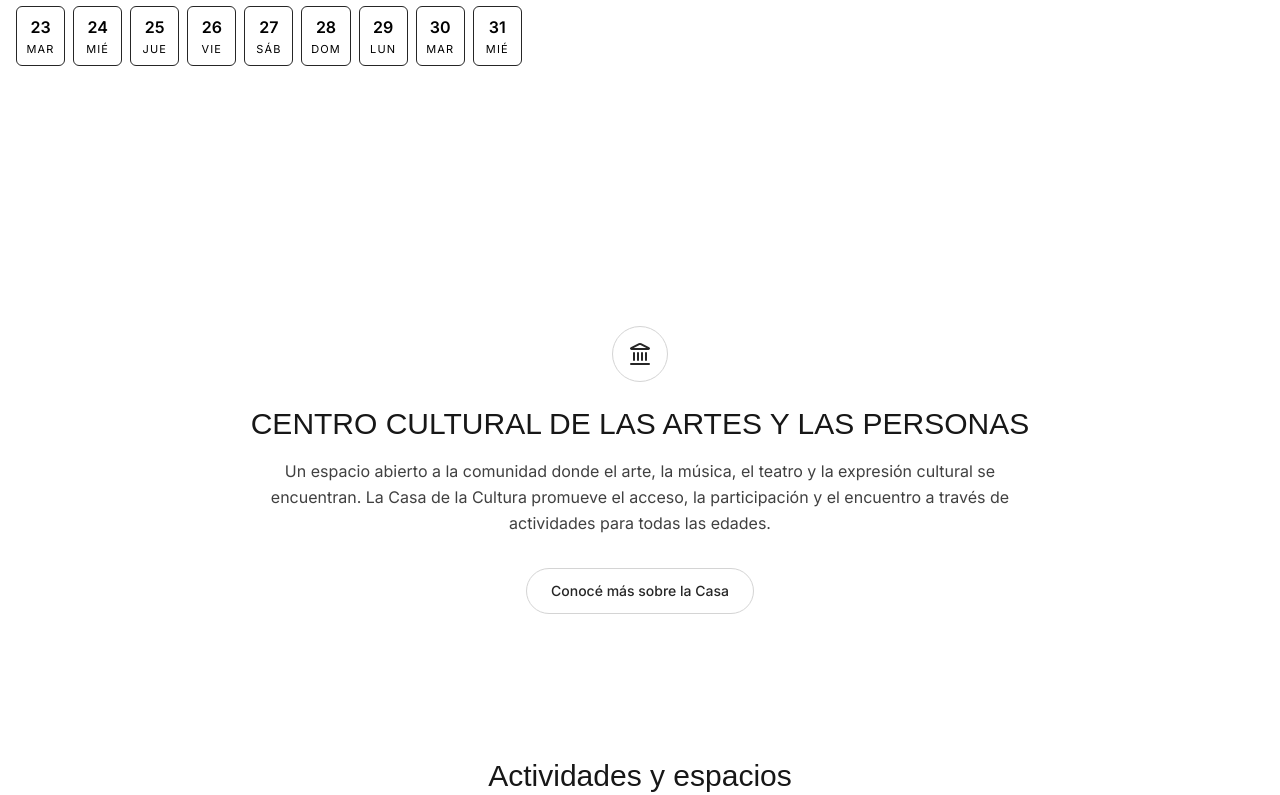
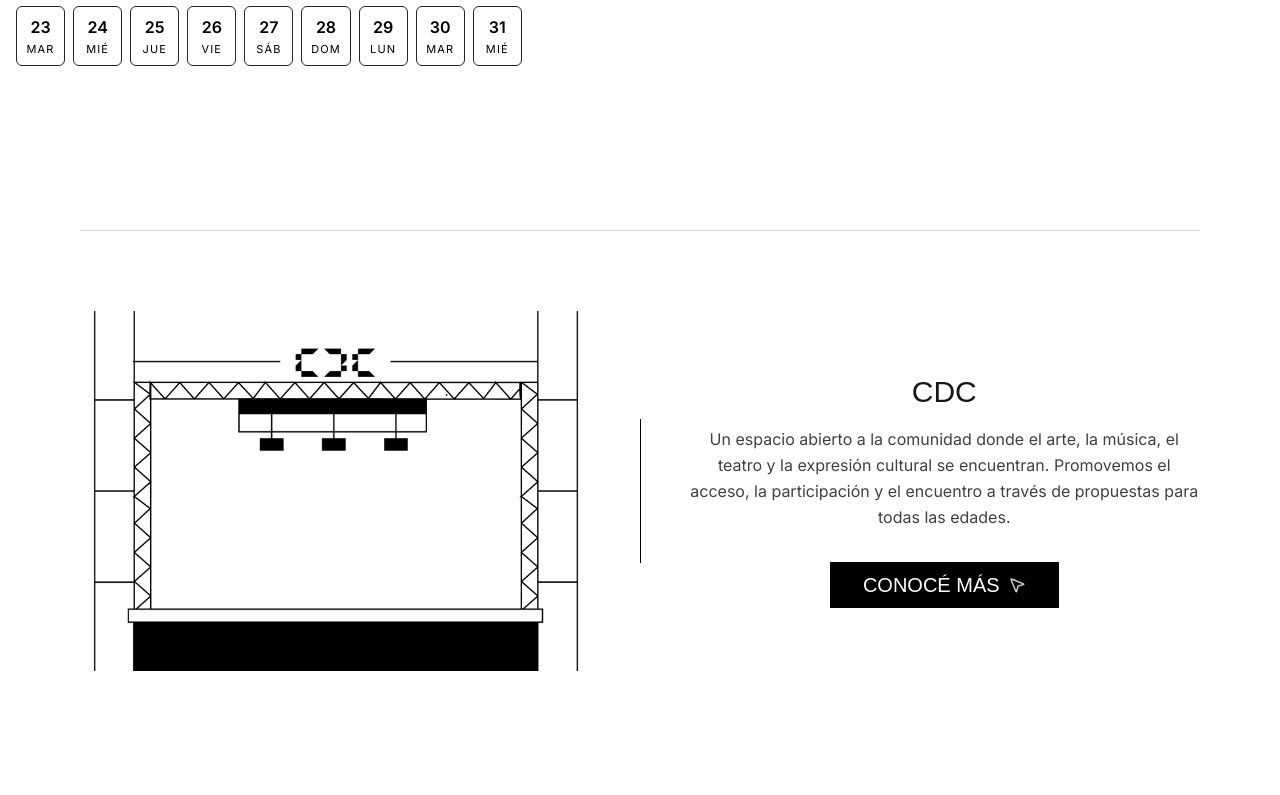
Before and after one commit to kevkarlion/casa-de-la-cultura, a Next.js app: page / in a window 1280 px wide. Shown: the part 1345-2140 px from the top of the page. Built offline with nearby package versions, Linux system fonts and the light colour scheme; a web font is replaced by a local one.

Commit message:
section presentacion styles ok

```diff
--- a/components/home/PresentacionCdc/PresentacionCdc.tsx
+++ b/components/home/PresentacionCdc/PresentacionCdc.tsx
@@ -1,40 +1,103 @@
-'use client'
+"use client";
 
-import { Landmark } from 'lucide-react'
-import Link from 'next/link'
+import Image from "next/image";
+
+import { motion } from "framer-motion";
+import { MousePointer2, Fingerprint } from "lucide-react";
 
 export default function PresentacionCdc() {
   return (
-    <section className="relative w-full py-8 pb-16">
-      <div className="mx-auto max-w-5xl px-4 text-center">
-        {/* Ícono */}
-        <div className="mb-6 flex justify-center">
-          <div className="flex h-14 w-14 items-center justify-center rounded-full border border-neutral-300">
-            <Landmark className="h-6 w-6 text-neutral-800" />
+    <section className="relative w-full py-24 overflow-hidden bottom-40">
+      <div className="mx-auto mb-20 max-w-6xl px-4">
+        <motion.span
+          initial={{ scaleX: 0 }}
+          whileInView={{ scaleX: 1 }}
+          viewport={{ once: true }}
+          transition={{ duration: 0.8, ease: "easeOut" }}
+          className="block h-px w-full origin-left bg-neutral-300"
+        />
       </div>
+      <div className="mx-auto max-w-6xl px-4">
+        <div className="grid items-center gap-12 md:grid-cols-[1fr_auto_1fr]">
+          {/* IMAGEN */}
+          <motion.div
+            initial={{ opacity: 0, x: -80 }}
+            whileInView={{ opacity: 1, x: 0 }}
+            viewport={{ once: true }}
+            transition={{ duration: 0.8, ease: "easeOut" }}
+            className="relative h-65 w-full overflow-hidden rounded-xl md:h-90"
+          >
+            <Image
+              src="/dibujos/Patio.webp"
+              alt="Escenario de la Casa de la Cultura"
+              fill
+              className="object-cover"
+              sizes="(max-width: 768px) 100vw, 50vw"
+              priority
+            />
+          </motion.div>
+
+          {/* SEPARADOR */}
+          <div className="relative hidden md:flex h-full items-center justify-center">
+            <motion.span
+              initial={{ scaleY: 0 }}
+              whileInView={{ scaleY: 1 }}
+              viewport={{ once: true }}
+              transition={{ duration: 0.6, ease: "easeOut" }}
+              className="block h-36 w-px bg-black origin-center"
+            />
           </div>
 
-        {/* Título */}
-        <h2 className="mb-4 font-neue text-3xl font-medium text-neutral-900 uppercase">
-          Centro cultural de las Artes y las Personas
+          {/* CONTENIDO */}
+          <motion.div
+            initial={{ opacity: 0, x: -24 }}
+            whileInView={{ opacity: 1, x: 0 }}
+            viewport={{ once: true }}
+            transition={{
+              duration: 0.7,
+              ease: "easeOut",
+              delay: 0.45, // 👈 espera a que la línea termine
+            }}
+            className="flex flex-col items-center text-center"
+          >
+            <h2 className="mb-4 font-neue text-3xl font-medium uppercase text-neutral-900">
+              CDC
             </h2>
 
-        {/* Texto breve */}
-        <p className="mx-auto mb-8 max-w-3xl text-base leading-relaxed text-neutral-700">
-          Un espacio abierto a la comunidad donde el arte, la música, el teatro
-          y la expresión cultural se encuentran. La Casa de la Cultura promueve
-          el acceso, la participación y el encuentro a través de actividades
+            <p className="mb-8 max-w-xl text-base leading-relaxed text-neutral-700">
+              Un espacio abierto a la comunidad donde el arte, la música, el
+              teatro y la expresión cultural se encuentran. Promovemos el
+              acceso, la participación y el encuentro a través de propuestas
               para todas las edades.
             </p>
 
-        {/* CTA opcional */}
-        <Link
+            <a
               href="/institucional"
-          className="inline-flex items-center gap-2 rounded-full border border-neutral-300 px-6 py-3 text-sm font-medium text-neutral-800 transition hover:border-neutral-900 hover:text-neutral-900"
+              className="
+                inline-flex items-center gap-2
+                text-xl font-medium uppercase font-neue
+                bg-black text-white
+                px-8 py-2
+                border border-black
+                transition-all duration-300
+                hover:bg-transparent hover:text-black
+              "
             >
-          Conocé más sobre la Casa
-        </Link>
+              <span>Conocé más</span>
+
+              {/* Desktop icon */}
+              <span className="hidden md:inline-flex">
+                <MousePointer2 size={18} className="opacity-80" />
+              </span>
+
+              {/* Mobile icon */}
+              <span className="inline-flex md:hidden">
+                <Fingerprint size={18} className="opacity-80" />
+              </span>
+            </a>
+          </motion.div>
+        </div>
       </div>
     </section>
-  )
+  );
 }
--- a/package.json
+++ b/package.json
@@ -9,6 +9,7 @@
     "lint": "eslint"
   },
   "dependencies": {
+    "framer-motion": "^12.23.26",
     "lucide-react": "^0.561.0",
     "next": "16.0.10",
     "react": "19.2.1",
```
Also changed, not shown: 1 other file (tests, documents, lock files or other folders). Lines whose indentation alone changed are shown as unchanged.
